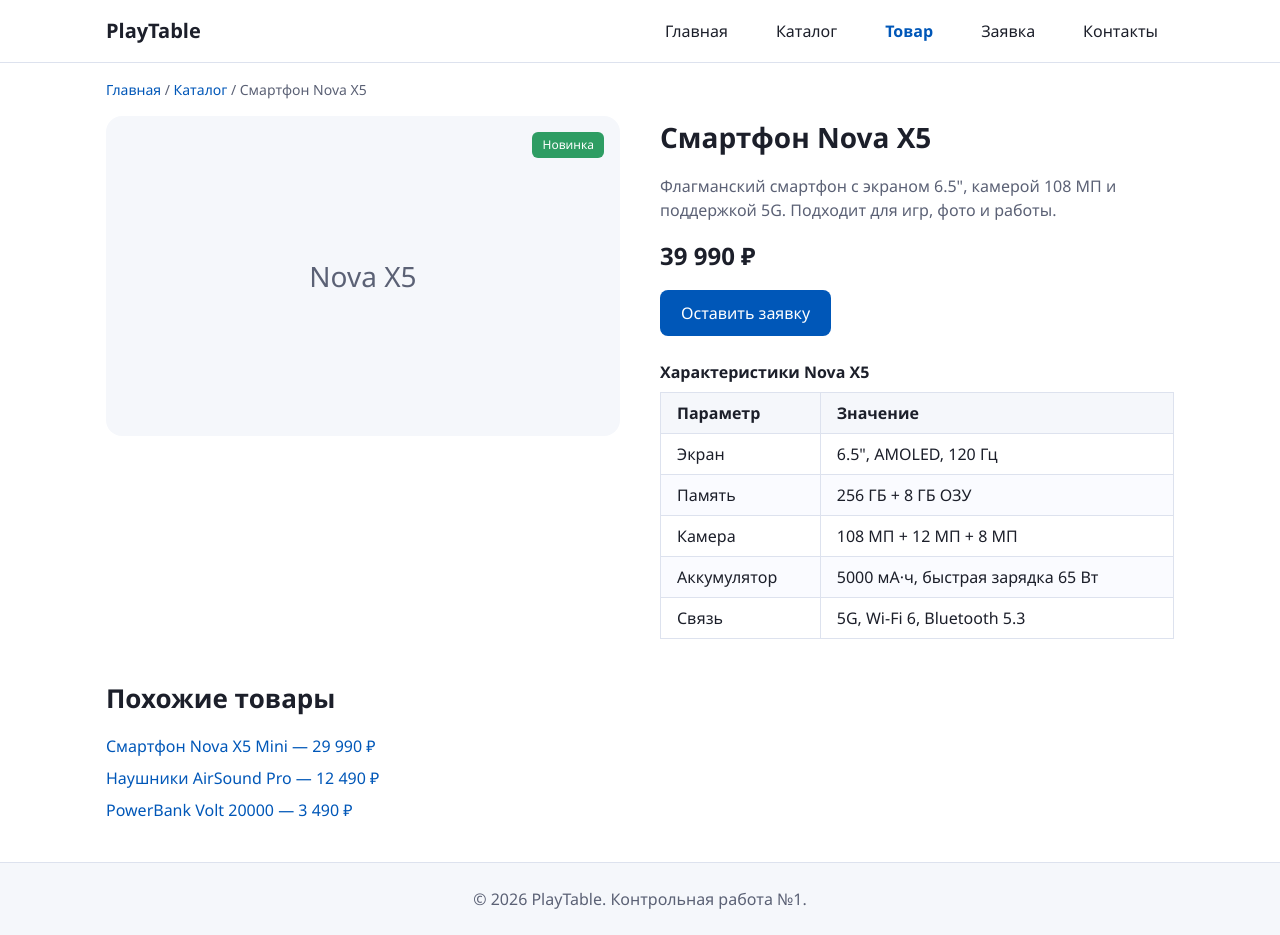
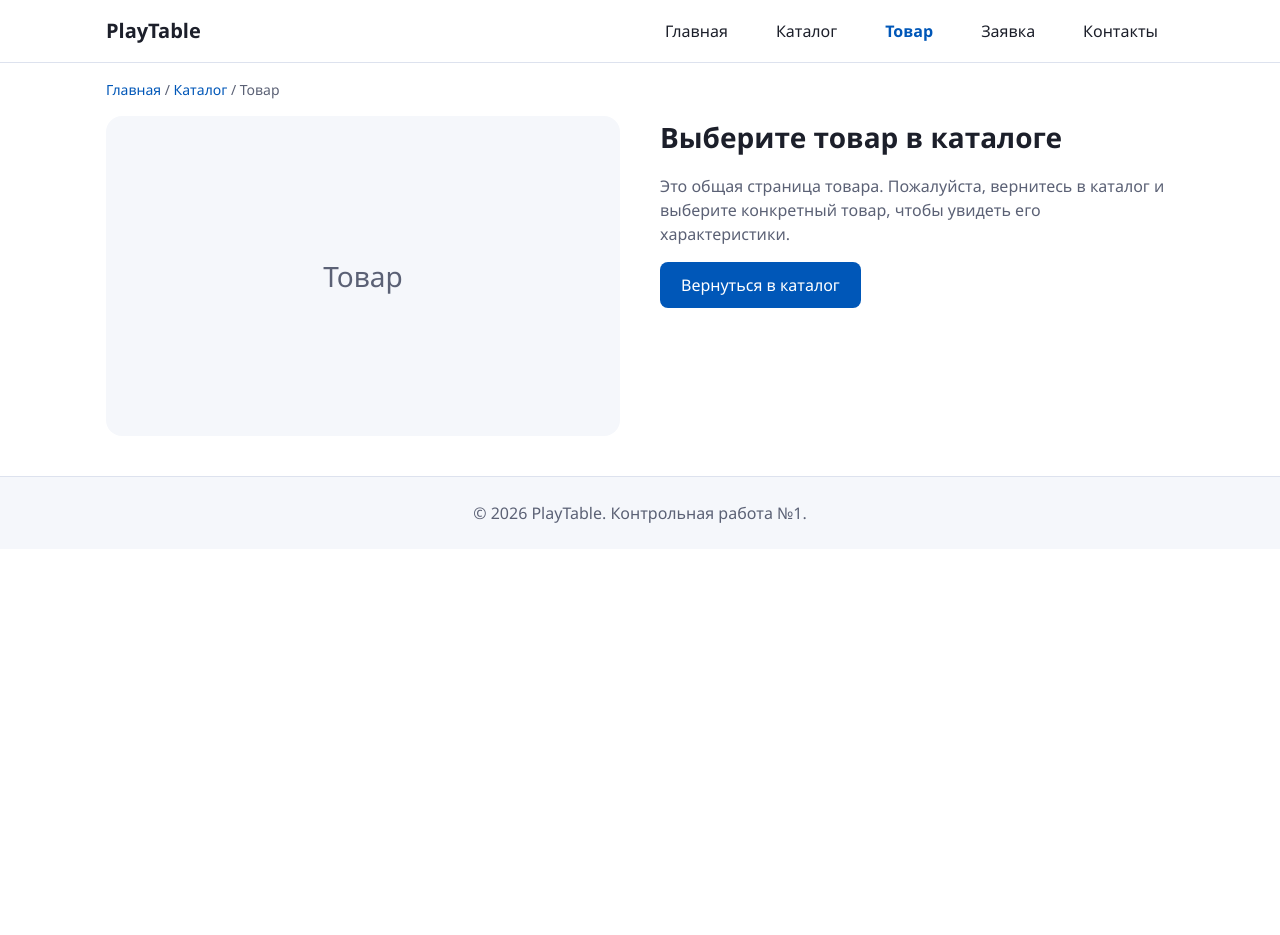
Before and after one commit to Igori1357924680/kr1-html-css-shop, a plain HTML site: page product.html in a window 1280 px wide. After the commit the page ends 800 px from the top, so only its background shows below. Drawn offline with Linux system fonts and the light colour scheme.

Commit message:
feat: fix links and add individual product pages

```diff
--- a/product.html
+++ b/product.html
@@ -3,8 +3,8 @@
 <head>
   <meta charset="UTF-8">
   <meta name="viewport" content="width=device-width, initial-scale=1.0">
-  <meta name="description" content="Смартфон Nova X5 — характеристики, цена и оформление заявки в PlayTable.">
-  <title>Смартфон Nova X5 — PlayTable</title>
+  <meta name="description" content="Карточка товара в PlayTable — характеристики, цена и оформление заявки.">
+  <title>Карточка товара — PlayTable</title>
   <link rel="stylesheet" href="css/style.css">
 </head>
 <body>
@@ -27,60 +27,19 @@
     <nav class="breadcrumbs" aria-label="Хлебные крошки">
       <a class="breadcrumbs__link" href="index.html">Главная</a> /
       <a class="breadcrumbs__link" href="catalog.html">Каталог</a> /
-      <span class="breadcrumbs__current">Смартфон Nova X5</span>
+      <span class="breadcrumbs__current">Товар</span>
     </nav>
 
     <article class="product-detail">
       <div class="product-detail__media">
-        <div class="product-detail__image" role="img" aria-label="Изображение смартфона Nova X5">Nova X5</div>
-        <span class="product-card__badge product-card__badge--new product-detail__badge">Новинка</span>
+        <div class="product-detail__image" role="img" aria-label="Изображение товара">Товар</div>
       </div>
       <div class="product-detail__info">
-        <h1 class="product-detail__title">Смартфон Nova X5</h1>
-        <p class="product-detail__description">Флагманский смартфон с экраном 6.5", камерой 108 МП и поддержкой 5G. Подходит для игр, фото и работы.</p>
-        <p class="product-detail__price">39 990 ₽</p>
-        <button class="button button--primary" id="openModal" type="button">Оставить заявку</button>
-
-        <table class="specs">
-          <caption class="specs__caption">Характеристики Nova X5</caption>
-          <thead>
-            <tr>
-              <th scope="col">Параметр</th>
-              <th scope="col">Значение</th>
-            </tr>
-          </thead>
-          <tbody>
-            <tr><td>Экран</td><td>6.5", AMOLED, 120 Гц</td></tr>
-            <tr><td>Память</td><td>256 ГБ + 8 ГБ ОЗУ</td></tr>
-            <tr><td>Камера</td><td>108 МП + 12 МП + 8 МП</td></tr>
-            <tr><td>Аккумулятор</td><td>5000 мА·ч, быстрая зарядка 65 Вт</td></tr>
-            <tr><td>Связь</td><td>5G, Wi-Fi 6, Bluetooth 5.3</td></tr>
-          </tbody>
-        </table>
+        <h1 class="product-detail__title">Выберите товар в каталоге</h1>
+        <p class="product-detail__description">Это общая страница товара. Пожалуйста, вернитесь в каталог и выберите конкретный товар, чтобы увидеть его характеристики.</p>
+        <a class="button button--primary" href="catalog.html">Вернуться в каталог</a>
       </div>
     </article>
-
-    <aside class="similar">
-      <h2 class="section__title">Похожие товары</h2>
-      <ul class="similar__list">
-        <li><a class="similar__link" href="catalog.html">Смартфон Nova X5 Mini — 29 990 ₽</a></li>
-        <li><a class="similar__link" href="catalog.html">Наушники AirSound Pro — 12 490 ₽</a></li>
-        <li><a class="similar__link" href="catalog.html">PowerBank Volt 20000 — 3 490 ₽</a></li>
-      </ul>
-    </aside>
-
-    <dialog class="modal" id="orderModal">
-      <form class="modal__content" method="dialog">
-        <h2 class="modal__title">Оставить заявку</h2>
-        <p class="modal__text">Оставьте телефон — перезвоним и подтвердим наличие Nova X5.</p>
-        <label class="modal__label" for="modal-phone">Телефон</label>
-        <input class="modal__input" id="modal-phone" name="phone" type="tel" required>
-        <div class="modal__actions">
-          <button class="button button--primary" value="send" type="submit">Отправить</button>
-          <button class="button button--ghost" value="close" type="submit">Закрыть</button>
-        </div>
-      </form>
-    </dialog>
   </main>
 
   <footer class="site-footer">
```
Also changed, not shown: catalog.html (+3 -3 lines), index.html (+3 -0 lines).
